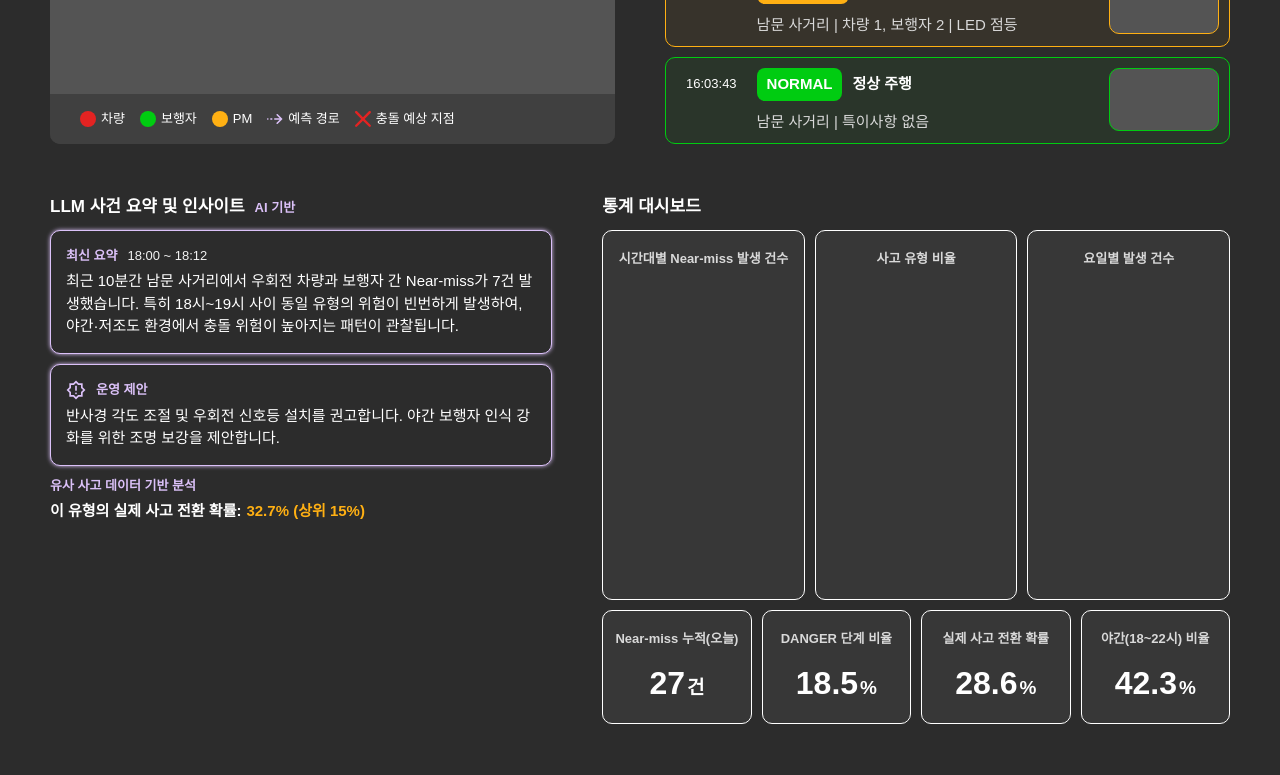
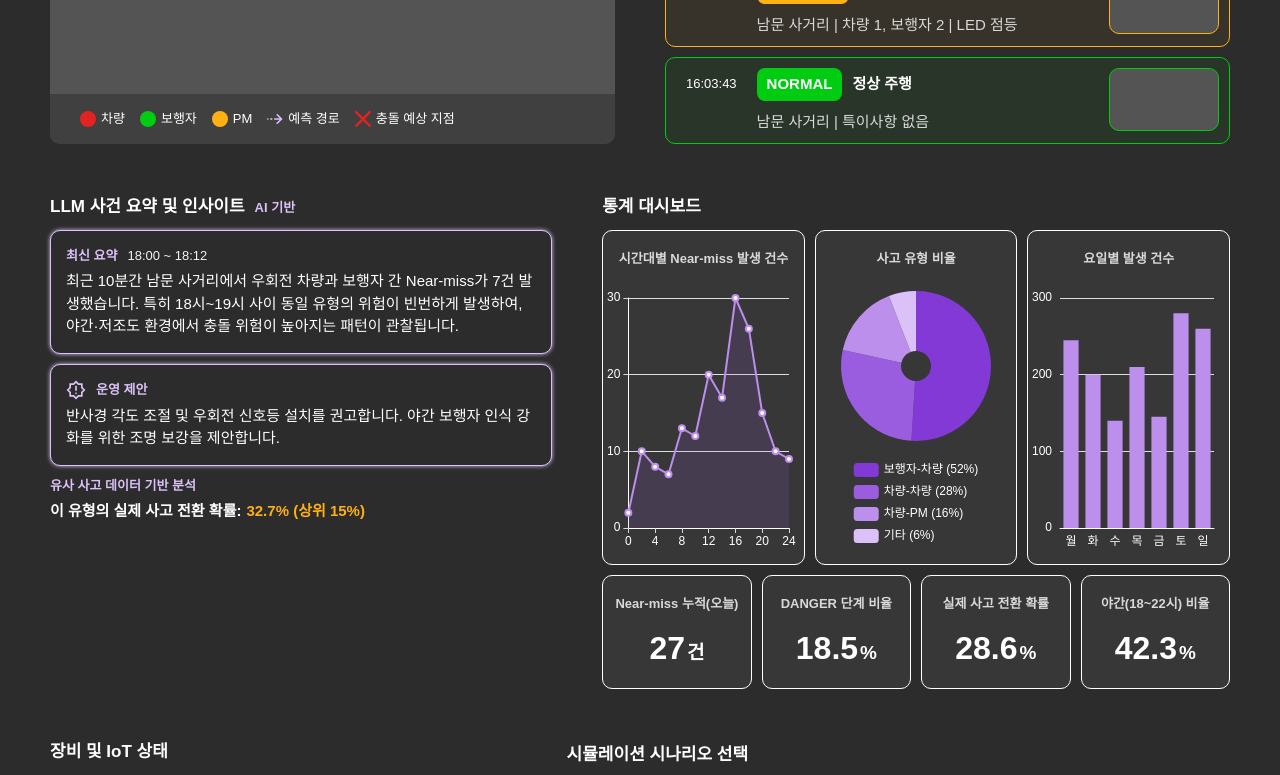
Before and after one commit to ddongguri-bing/SoftGuard, a Next.js app: page / in a window 1280 px wide. Shown: the part 569-1344 px from the top of the page. Built offline with nearby package versions, Linux system fonts and the light colour scheme; no server answers.

Commit message:
💄 차트 컴포넌트: BaseChartCard, EChartView, IncidentTypeRatioCard, IncidentsByDayCard, NearMissByTimeCard, incidentTypeRatioOptions, incidentsByDayOptions, nearMissByTimeOptions 스타일 수정

```diff
--- a/src/components/AnalyticsDashboard/charts/BaseChartCard.tsx
+++ b/src/components/AnalyticsDashboard/charts/BaseChartCard.tsx
@@ -5,7 +5,7 @@ interface BaseChartCardProps {
 
 export default function BaseChartCard({ title, children }: BaseChartCardProps) {
   return (
-    <div className="bg-white-first/5 border-white-first flex w-full flex-col items-center justify-between gap-3.75 rounded-[10px] border pt-4.5 pb-4">
+    <div className="bg-white-first/5 border-white-first flex w-full flex-col items-center rounded-[10px] border pt-4.5 pb-4">
       <div className="text-body-xsmall-bold text-white-third">{title}</div>
       <div>{children}</div>
     </div>
--- a/src/components/AnalyticsDashboard/charts/EChartView.tsx
+++ b/src/components/AnalyticsDashboard/charts/EChartView.tsx
@@ -5,14 +5,13 @@ import ReactECharts from "echarts-for-react";
 
 interface EChartProps {
   option: EChartsOption;
-  height?: number | string;
 }
 
-export default function EChartView({ option, height }: EChartProps) {
+export default function EChartView({ option }: EChartProps) {
   return (
     <ReactECharts
       option={option}
-      className={`w-full ${height}`}
+      style={{ width: "100%", height: 280 }}
       notMerge
       lazyUpdate
     />
--- a/src/components/AnalyticsDashboard/charts/IncidentTypeRatioCard.tsx
+++ b/src/components/AnalyticsDashboard/charts/IncidentTypeRatioCard.tsx
@@ -5,7 +5,7 @@ import { incidentTypeRatioOptions } from "./options/incidentTypeRatioOptions";
 export default function IncidentTypeRatioCard() {
   return (
     <BaseChartCard title="사고 유형 비율">
-      <div className="text-body-small-bold flex items-center justify-center">
+      <div className="text-body-small-bold flex w-50 items-center justify-center">
         <EChartView option={incidentTypeRatioOptions} />
       </div>
     </BaseChartCard>
--- a/src/components/AnalyticsDashboard/charts/IncidentsByDayCard.tsx
+++ b/src/components/AnalyticsDashboard/charts/IncidentsByDayCard.tsx
@@ -5,7 +5,7 @@ import { incidentsByDayOptions } from "./options/incidentsByDayOptions";
 export default function IncidentsByDayCard() {
   return (
     <BaseChartCard title="요일별 발생 건수">
-      <div className="text-body-small-bold flex items-center justify-center">
+      <div className="text-body-small-bold flex w-50 items-center justify-center">
         <EChartView option={incidentsByDayOptions} />
       </div>
     </BaseChartCard>
--- a/src/components/AnalyticsDashboard/charts/NearMissByTimeCard.tsx
+++ b/src/components/AnalyticsDashboard/charts/NearMissByTimeCard.tsx
@@ -5,7 +5,7 @@ import { nearMissByTimeOptions } from "./options/nearMissByTimeOptions";
 export default function NearMissByTimeCard() {
   return (
     <BaseChartCard title="시간대별 Near-miss 발생 건수">
-      <div className="text-body-small-bold flex items-center justify-center">
+      <div className="text-body-small-bold flex w-50 items-center justify-center">
         <EChartView option={nearMissByTimeOptions} />
       </div>
     </BaseChartCard>
--- a/src/components/AnalyticsDashboard/charts/options/incidentTypeRatioOptions.ts
+++ b/src/components/AnalyticsDashboard/charts/options/incidentTypeRatioOptions.ts
@@ -22,21 +22,17 @@ export const incidentTypeRatioOptions: EChartsOption = {
   },
   legend: {
     orient: "vertical", // 범례를 세로로 배치 [색깔 - 범례]
-    right: "5%", // 범례를 오른쪽에서 5% 안에 위치
-    top: "middle", // 세로 중앙 정렬
+    bottom: "0%",
+    textStyle: { color: "#FFFFFF" },
   },
+
   series: [
     {
       name: "비율", // 시리즈 이름
       type: "pie",
-      radius: ["20%", "60%"], // 도넛의 안쪽 바깥쪽 반지름
-      center: ["35%", "50%"], // 도넛 중심의 x, y 위치
+      radius: ["15%", "75%"], // 도넛의 안쪽 바깥쪽 반지름
+      center: ["50%", "35%"], // 도넛 중심의 x, y 위치
       avoidLabelOverlap: false, // 파이 조각 라벨이 겹치지 않게 자동 조정하는 기능 관련 옵션
-      // itemStyle: {
-      //   borderRadius: 10,
-      //   borderColor: "#fff",
-      //   borderWidth: 2,
-      // },
       label: {
         show: false, // 파이 그래프에 각각이 어떤 아이템인지 라벨링
       },
--- a/src/components/AnalyticsDashboard/charts/options/incidentsByDayOptions.ts
+++ b/src/components/AnalyticsDashboard/charts/options/incidentsByDayOptions.ts
@@ -7,12 +7,26 @@ export const incidentsByDayOptions: EChartsOption = {
   xAxis: {
     type: "category",
     data: ["월", "화", "수", "목", "금", "토", "일"],
+    axisLine: { lineStyle: { color: "#FFFFFF" } }, // 축선
+    axisTick: { lineStyle: { color: "#D9D9D9" } }, // 눈금
+    axisLabel: { color: "#FFFFFF" }, // 축 라벨
+    splitLine: { show: false }, // x축 구분선(보통 끔)
   },
   yAxis: {
     type: "value",
     min: 0,
     max: 300,
     interval: 100,
+    axisLine: { lineStyle: { color: "#FFFFFF" } }, // 축선
+    axisTick: { lineStyle: { color: "#D9D9D9" } }, // 눈금
+    axisLabel: { color: "#FFFFFF" }, // 축 라벨
+    splitLine: { show: true },
+  },
+  grid: {
+    top: 30,
+    bottom: 20,
+    left: 0,
+    right: 15,
   },
   series: [
     {
--- a/src/components/AnalyticsDashboard/charts/options/nearMissByTimeOptions.ts
+++ b/src/components/AnalyticsDashboard/charts/options/nearMissByTimeOptions.ts
@@ -9,13 +9,24 @@ export const nearMissByTimeOptions: EChartsOption = {
     min: 0,
     max: 24,
     interval: 4,
-  },
-  axisLabel: {
-    formatter: "{value}", // 눈금에 표시되는 텍스트를 원하는 형태로 바꿔주는 포맷 함수(또는 템플릿 문자열) -> 현재는 기존 표시와 동일
+    axisLine: { lineStyle: { color: "#FFFFFF" } }, // 축선
+    axisTick: { lineStyle: { color: "#D9D9D9" } }, // 눈금
+    axisLabel: { color: "#FFFFFF" }, // 축 라벨
+    splitLine: { show: false }, // x축 구분선(보통 끔)
   },
   yAxis: {
     type: "value",
     interval: 10,
+    axisLine: { lineStyle: { color: "#FFFFFF" } }, // 축선
+    axisTick: { lineStyle: { color: "#D9D9D9" } }, // 눈금
+    axisLabel: { color: "#FFFFFF" }, // 축 라벨
+    splitLine: { show: true }, // x축 구분선(보통 끔)
+  },
+  grid: {
+    top: 30,
+    bottom: 20,
+    left: 0,
+    right: 15,
   },
   series: [
     {
```
